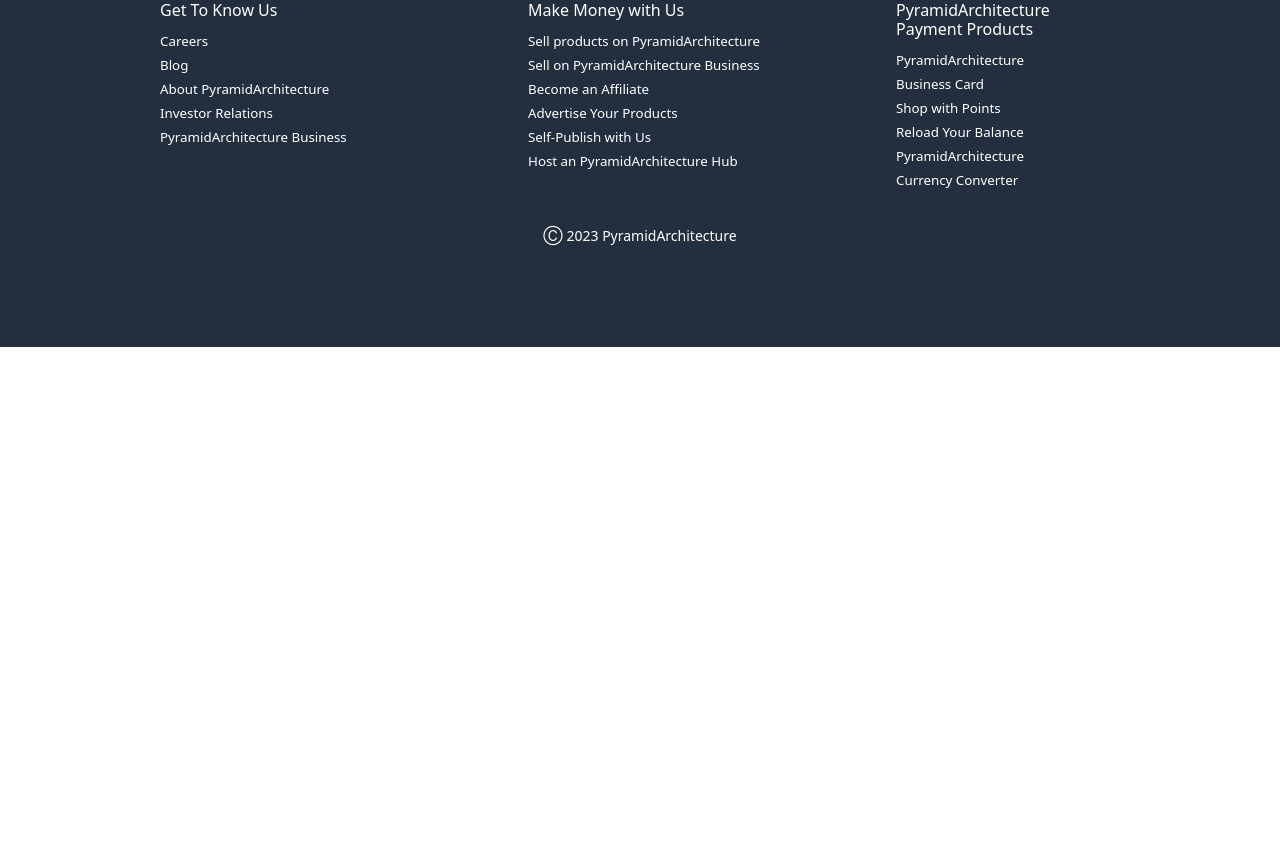
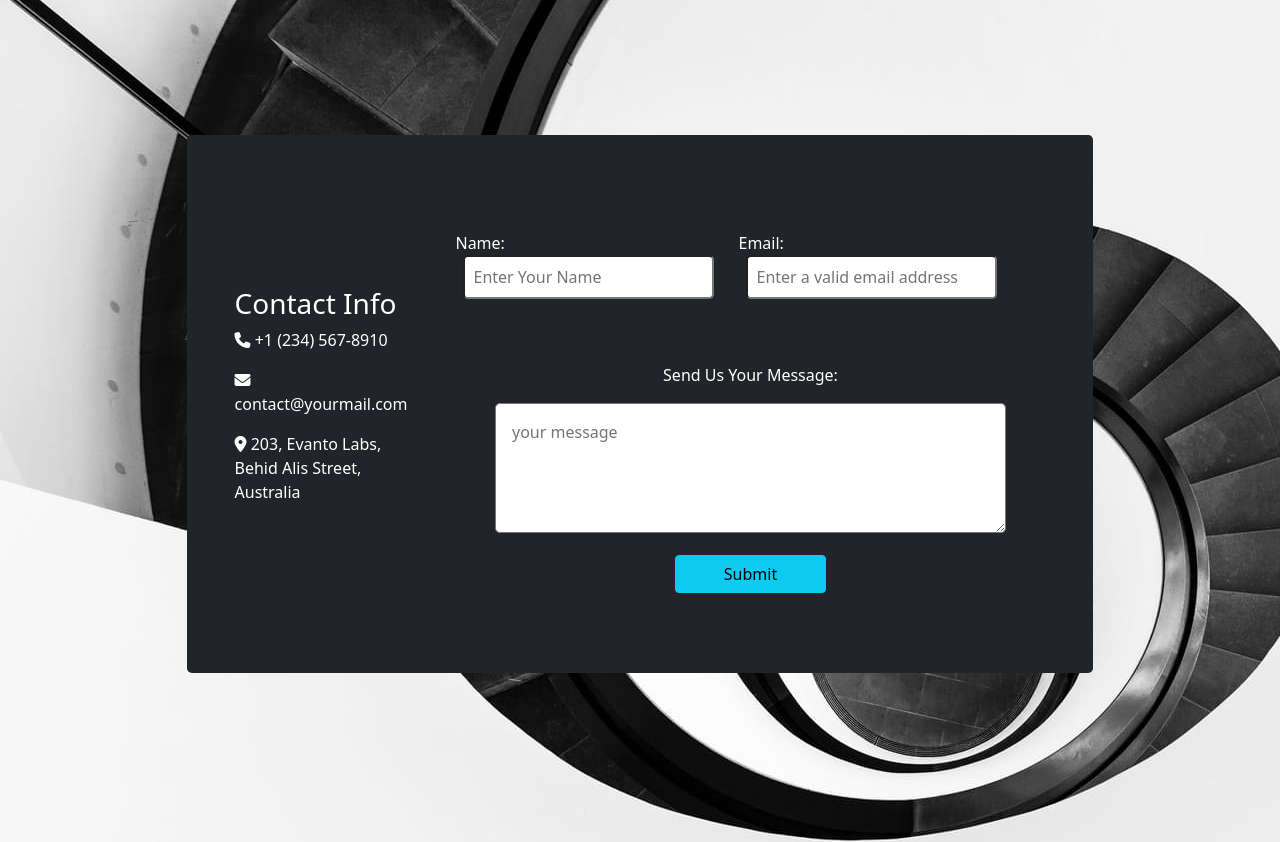
Before and after one commit to bakhtiar-abid/pyramid-architecture-react, a React (Create React App) app: page / in a window 1280 px wide. Shown: the part 2880-3722 px from the top of the page. Before the commit the page ends 3227 px from the top, so only its background shows below. Built offline with nearby package versions, Linux system fonts and the light colour scheme.

Commit message:
Contact Us Section Added

```diff
--- a/src/Components/Collaboration/Collaboration.js
+++ b/src/Components/Collaboration/Collaboration.js
@@ -4,7 +4,7 @@ import "./Collaboration.css";
 
 const Collaboration = () => {
    return (
-      <div className="collaboration-style bg-black p-5 my-5">
+      <div className="collaboration-style bg-dark p-5 my-5">
          <div>
             <h3 className="text-white">About Collaboration</h3>
             <p className="text-white">
--- /dev/null
+++ b/src/Components/ContactUs/ContactUs.css
@@ -0,0 +1,10 @@
+.contact-style {
+   display: flex;
+   justify-content: center;
+   align-items: center;
+   background-image: url("../../images/banner-bg.jpeg");
+   background-repeat: no-repeat;
+   background-position: cover;
+
+   padding: 250px;
+}
--- /dev/null
+++ b/src/Components/ContactUs/ContactUs.js
@@ -0,0 +1,73 @@
+import React from "react";
+import "./ContactUs.css";
+
+const ContactUs = () => {
+   return (
+      <div className="contact-style mb-5">
+         <div className="d-flex justify-content-center rounded-3 align-items-center bg-dark p-5  ">
+            <div>
+               <h3 className="text-white">Contact Info</h3>
+               <p className="text-white">
+                  {" "}
+                  <i class="fas fa-phone"></i> +1 (234) 567-8910
+               </p>
+               <p className="text-white">
+                  {" "}
+                  <i class="fas fa-envelope"></i> contact@yourmail.com
+               </p>
+               <p className="text-white">
+                  <i class="fas fa-map-marker-alt"></i> 203, Evanto Labs, Behid
+                  Alis Street, Australia
+               </p>
+            </div>
+            <div>
+               <div className="p-5 d-flex">
+                  <span>
+                     {" "}
+                     <p className="text-white">
+                        {" "}
+                        Name:
+                        <input
+                           className="me-4 p-2 ms-2 rounded-3"
+                           type="text"
+                           placeholder="Enter Your Name"
+                        />
+                     </p>{" "}
+                  </span>
+                  <span>
+                     <p className="text-white ">
+                        {" "}
+                        Email:
+                        <input
+                           className="ms-1 p-2 ms-2 rounded-3"
+                           type="email"
+                           placeholder="Enter a valid email address"
+                        />
+                     </p>
+                  </span>
+               </div>
+               <p className="text-white ms-5 text-center">
+                  <p> Send Us Your Message:</p>
+                  <textarea
+                     id="txtid"
+                     name="txtname"
+                     rows="4"
+                     cols="50"
+                     maxlength="200"
+                     placeholder="your message"
+                     className="p-3 rounded-3 "
+                  ></textarea>
+                  <br />
+                  <div className="text-center">
+                     <button className="btn btn-info m-3 ps-5 pe-5">
+                        Submit
+                     </button>
+                  </div>
+               </p>
+            </div>
+         </div>
+      </div>
+   );
+};
+
+export default ContactUs;
--- a/src/Components/Footer/Footer.js
+++ b/src/Components/Footer/Footer.js
@@ -6,7 +6,7 @@ const Footer = () => {
       <div>
          <footer
             className="container-fluid "
-            style={{ backgroundColor: " #232f3e", padding: "100px" }}
+            style={{ backgroundColor: "#232f3e", padding: "100px" }}
          >
             <div className="container overflow-hidden">
                <div className="row gx-5 footer-info">
--- a/src/Components/MoreItems/MoreItems.js
+++ b/src/Components/MoreItems/MoreItems.js
@@ -1,10 +1,12 @@
 import React from "react";
 import Collaboration from "../Collaboration/Collaboration";
+import ContactUs from "../ContactUs/ContactUs";
 
 const MoreItems = () => {
    return (
       <div>
          <Collaboration></Collaboration>
+         <ContactUs></ContactUs>
       </div>
    );
 };
```
